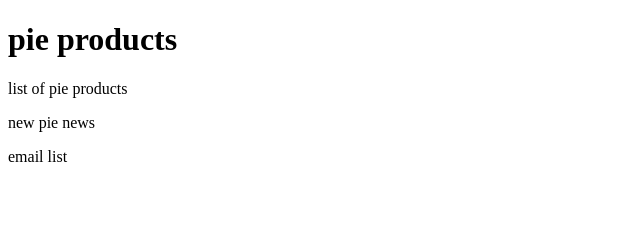
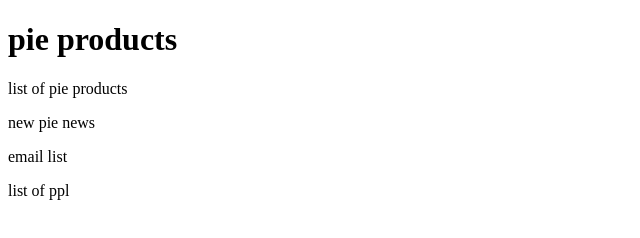
Before and after one commit to gittest9/com.pie.demo, a plain HTML site: page WebContent/index.html in a window 1280 px wide. Shown: the full height of the page, 0-640 px from the left. Drawn offline with Linux system fonts and the light colour scheme.

Commit message:
finished list
finished coding for v2.0

```diff
--- a/WebContent/index.html
+++ b/WebContent/index.html
@@ -9,5 +9,6 @@
 <p>list of pie products</p>
 <span>new pie news</span>
 <p>email list</p>
+<p> list of ppl </p>
 </body>
 </html>
```
